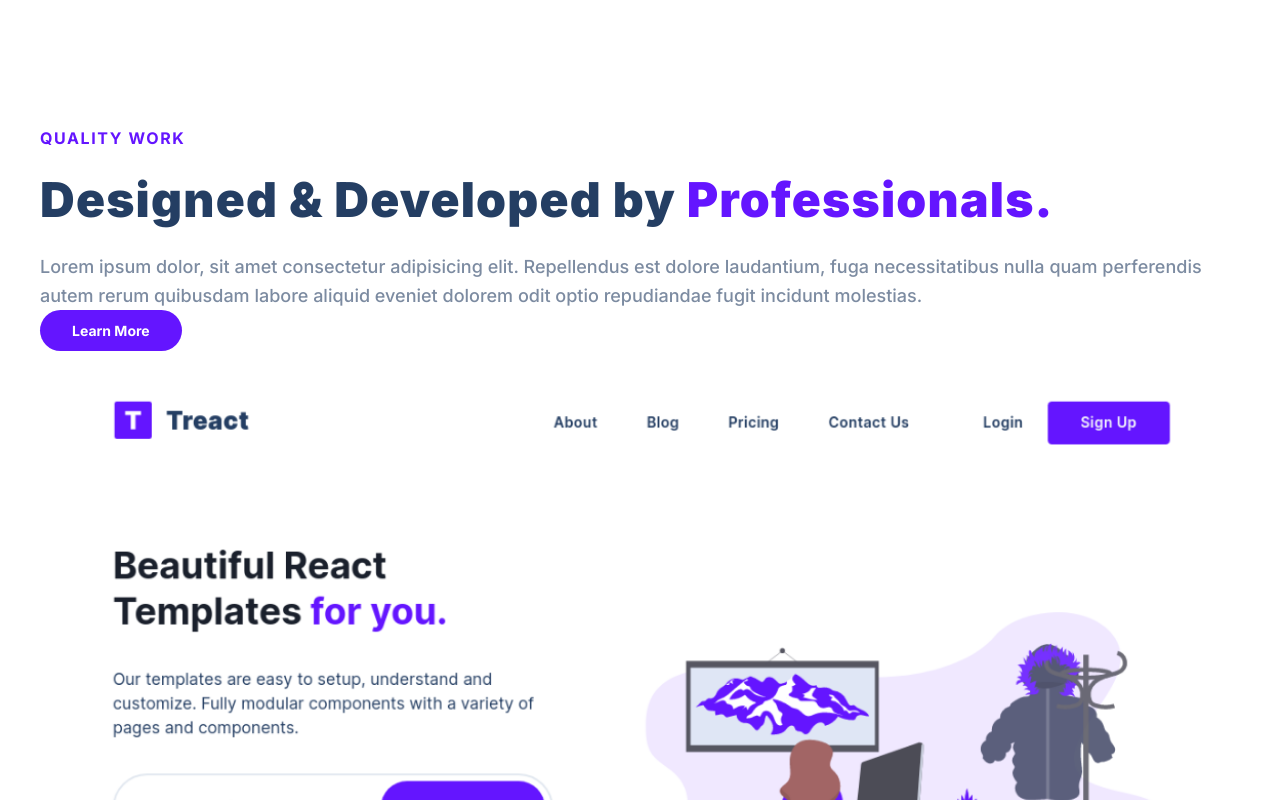
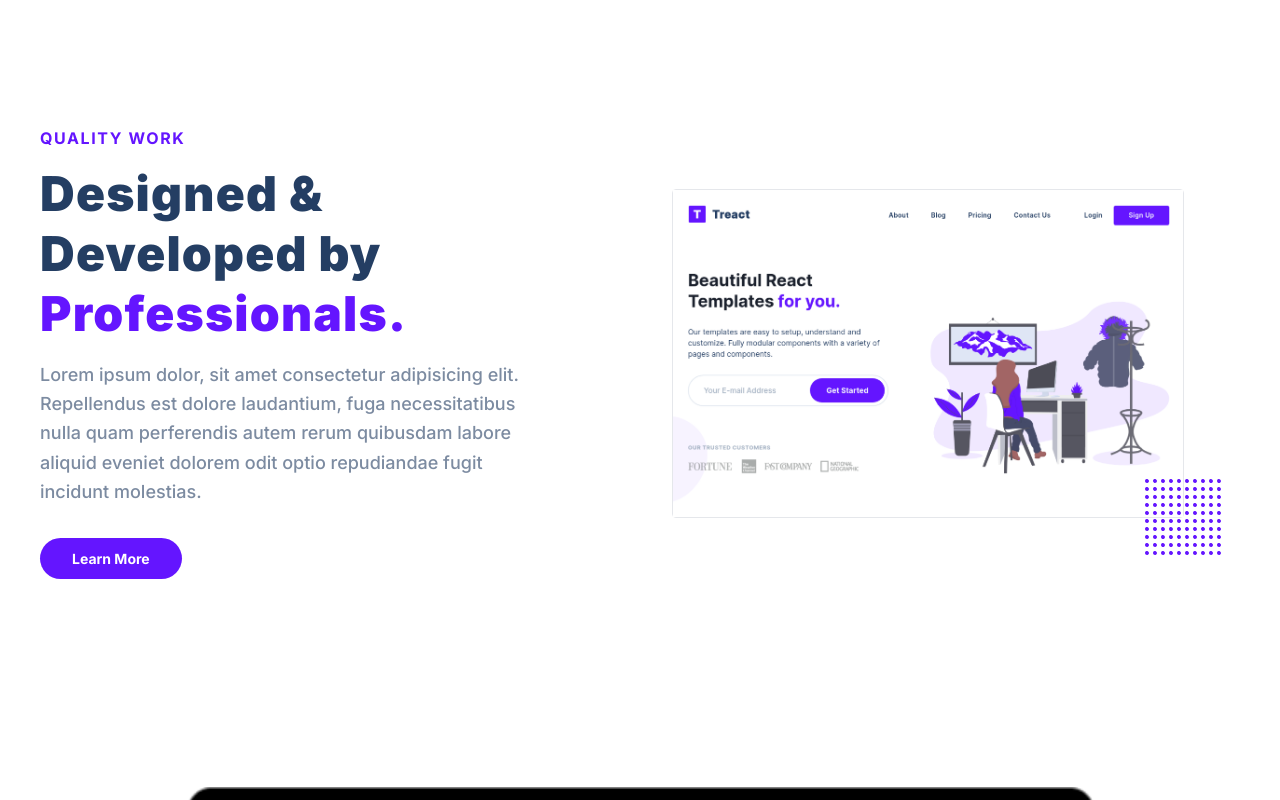
Before and after one commit to joonjppark/3rd-portfolio-project-Final-Project, a plain HTML site: page index.html in a window 1280 px wide. Shown: the part 3560-4360 px from the top of the page. Drawn offline with Linux system fonts and the light colour scheme.

Commit message:
3rd-portfolio-project-Final-Project (/* STEPS */)

```diff
--- a/styles.css
+++ b/styles.css
@@ -62,6 +62,7 @@ p {
     letter-spacing: 1.6px;
     font-weight: 700;
     text-transform: uppercase;
+    align-items: center;
 }
 
 .section__title {
@@ -422,7 +423,7 @@ header {
 }
 
 #features .row__narrow {
-    diplay: flex;
+    display: flex;
     flex-direction: column;
     align-items: center;
 }
@@ -489,6 +490,66 @@ header {
     padding: 16px;
 }
 
+.row__narrow {
+    width: 100%;
+    max-width: 1024px;
+    margin: 0 auto;
+}
+
+/* QUALITY WORK */
+
+#quality .row {
+    display: flex;
+    justify-content: space-between;
+    align-items: center;
+}
+
+#quality .section__title,
+#values .section__title {
+    line-height: 1.25;
+}
+
+#quality .btn {
+    margin-top: 32px;
+}
+
+.quality__description {
+    max-width: 576px;
+    margin-right: 64px;
+}
+
+.quality__description,
+.quality__img--wrapper {
+    width: 50%;
+}
+
+.quality__img--wrapper {
+    border-radius: 4px;
+    border: 1px solid rgb(229, 231, 235);
+    position: relative;
+    margin: 0 56px;
+    z-index: 2;
+    display: flex;
+}
+
+.quality__grid {
+    transform: translateX(50%) translateY(50%) scalex(1);
+    width: 80px;
+    height: 80px;
+    position: absolute;
+    right: 0px;
+    bottom: 0px;
+    fill: rgb(100, 21, 255);
+    --tw-twxt-opacity: 1;
+    color: rgba(100, 21, 255) var(--tw-twxt-opacity);
+    z-index: 0;
+    display: block;
+}
+
+/* STEPS */
+
+
+
 h2 {
     display: block;
     font-size: 1.5em;
@@ -527,5 +588,3 @@ a {
 .login {
     margin-left: 48px;
 }
-
-/* QUALITY WORK */
```
